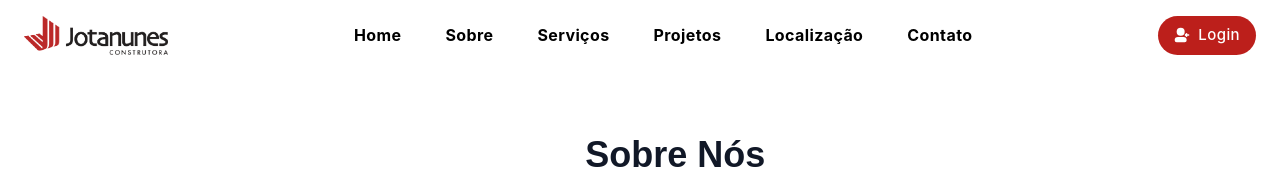
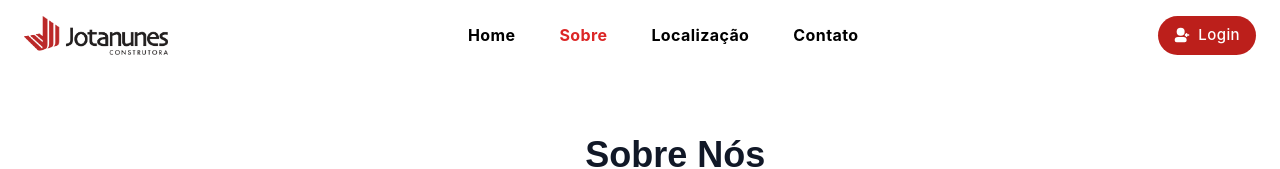
Before and after one commit to Squad-15/front_end, a Next.js app: page /about in a window 1280 px wide. Shown: the top 169 px of the page. Built offline with nearby package versions, Linux system fonts and the light colour scheme; grey boxes are pictures that could not be loaded.

Commit message:
feature: Foi adicionando alguns detalhes finais na tela de landing page

```diff
--- a/src/app/about/page.tsx
+++ b/src/app/about/page.tsx
@@ -5,7 +5,7 @@ export default function AboutPage() {
       <div className="py-16 bg-white font-poppins" >
         <div className="container m-auto px-6 text-gray-600 md:px-12 xl:px-6">
           <div className="space-y-6 md:space-y-0 md:flex md:gap-6 lg:items-center lg:gap-12">
-            <div className="md:5/12 lg:w-5/12">
+            <div className="md:5/12 lg:w-5/12 hidden md:block">
               <img
                 src="/assets/img/jotinha_mascote_3.png"
                 alt="Mascote Jotanunes"
--- a/src/app/components/Header/index.tsx
+++ b/src/app/components/Header/index.tsx
@@ -1,12 +1,106 @@
+// 'use client';
+// import Link from 'next/link';
+// import { useState } from 'react';
+
+// export const Header = () => {
+//   const [isMenuOpen, setIsMenuOpen] = useState(false);
+
+//   const handleToggleMenu = () => setIsMenuOpen(!isMenuOpen);
+//   const handleCloseMenu = () => setIsMenuOpen(false);
+
+//   return (
+//     <>
+//       {isMenuOpen && (
+//         <div
+//           className="fixed inset-0 bg-black opacity-50 z-40 lg:hidden"
+//           onClick={handleCloseMenu}
+//         />
+//       )}
+
+//       <header className="flex py-4 px-4 sm:px-6 bg-white min-h-[70px] tracking-wide relative z-50 mb-6 md:mb-0">
+//         <div className="flex flex-wrap items-center justify-between gap-4 w-full max-w-screen-xl mx-auto">
+
+//           <Link href="#" className="max-sm:hidden">
+//             <img width={144} height={40} className="w-36" alt="logo" src="assets/img/logo.png" />
+//           </Link>
+
+//           <Link href="#" className="hidden max-sm:block">
+//             <img width={144} height={40} className="w-36" alt="logo" src="assets/img/logo.png" />
+//           </Link>
+
+//           <div className={`${isMenuOpen ? 'block' : 'hidden'} max-lg:fixed max-lg:bg-white max-lg:w-1/2 max-lg:min-w-[300px] max-lg:top-0 max-lg:left-0 max-lg:p-6 max-lg:h-full max-lg:shadow-md max-lg:overflow-auto z-50 lg:block`}>
+//             <button
+//               onClick={handleCloseMenu}
+//               className="lg:hidden fixed top-2 right-4 z-[100] rounded-full bg-white w-9 h-9 flex items-center justify-center border"
+//             >
+//               X
+//             </button>
+
+//             <ul className="lg:flex gap-x-5 max-lg:space-y-3">
+//               <li className="mb-6 hidden max-lg:block">
+//                 <Link href="#">
+//                   <img width={144} height={40} className="w-36" alt="logo" src="assets/img/logo.png" />
+//                 </Link>
+//               </li>
+//               {[
+//                 { href: '/', label: 'Home' },
+//                 { href: '/about', label: 'Sobre' },
+//                 { href: '/location', label: 'Localização' },
+//                 { href: '/contact', label: 'Contato' },
+//               ].map((item, i) => (
+//                 <li key={i} className="max-lg:border-b max-lg:py-3 px-3">
+//                   <Link href={item.href} className="hover:text-red-600 font-bold block text-h6" onClick={handleCloseMenu}>
+//                     {item.label}
+//                   </Link>
+//                 </li>
+//               ))}
+//             </ul>
+//           </div>
+
+//           <div className="flex items-center max-lg:ml-auto space-x-4">
+//           <Link href="/login" passHref>
+//             <div className="bg-primary hover:bg-red-600 px-4 py-2 rounded-full text-white text-[15px] font-medium flex items-center justify-center gap-2 cursor-pointer">
+//               <svg xmlns="http://www.w3.org/2000/svg" viewBox="0 0 24 24"
+//                 className="fill-white inline w-4 h-4">
+//                 <circle cx="10" cy="7" r="6" />
+//                 <path d="M14 15H6a5 5 0 0 0-5 5 3 3 0 0 0 3 3h12a3 3 0 0 0 3-3 5 5 0 0 0-5-5zm8-4h-2.59l.3-.29a1 1 0 0 0-1.42-1.42l-2 2a1 1 0 0 0 0 1.42l2 2a1 1 0 0 0 1.42 0 1 1 0 0 0 0-1.42l-.3-.29H22a1 1 0 0 0 0-2z" />
+//               </svg>
+//               Login
+//             </div>
+//           </Link>
+
+//             <button onClick={handleToggleMenu} className="lg:hidden">
+//               <svg className="w-7 h-7" fill="#000" viewBox="0 0 20 20">
+//                 <path fillRule="evenodd"
+//                   d="M3 5a1 1 0 011-1h12a1 1 0 110 2H4a1 1 0 01-1-1zM3 10a1 1 0 011-1h12a1 1 0 110 2H4a1 1 0 01-1-1zM3 15a1 1 0 011-1h12a1 1 0 110 2H4a1 1 0 01-1-1z"
+//                   clipRule="evenodd"></path>
+//               </svg>
+//             </button>
+//           </div>
+//         </div>
+//       </header>
+//     </>
+//   );
+// };
+
 'use client';
 import Link from 'next/link';
 import { useState } from 'react';
+import { usePathname } from 'next/navigation';
 
 export const Header = () => {
   const [isMenuOpen, setIsMenuOpen] = useState(false);
+  const pathname = usePathname();
 
   const handleToggleMenu = () => setIsMenuOpen(!isMenuOpen);
   const handleCloseMenu = () => setIsMenuOpen(false);
+
+  const menuItems = [
+    { href: '/', label: 'Home' },
+    { href: '/about', label: 'Sobre' },
+    { href: '/location', label: 'Localização' },
+    { href: '/contact', label: 'Contato' },
+  ];
 
   return (
     <>
@@ -42,20 +136,22 @@ export const Header = () => {
                   <img width={144} height={40} className="w-36" alt="logo" src="assets/img/logo.png" />
                 </Link>
               </li>
-              {[
-                { href: '/', label: 'Home' },
-                { href: '/about', label: 'Sobre' },
-                { href: '/service', label: 'Serviços' },
-                { href: '/projects', label: 'Projetos' },
-                { href: '/location', label: 'Localização' },
-                { href: '/contact', label: 'Contato' },
-              ].map((item, i) => (
+              {menuItems.map((item, i) => {
+                const isActive = pathname === item.href;
+                return (
                   <li key={i} className="max-lg:border-b max-lg:py-3 px-3">
-                  <Link href={item.href} className="hover:text-red-600 font-bold block text-h6" onClick={handleCloseMenu}>
+                    <Link
+                      href={item.href}
+                      className={`hover:text-red-600 font-bold block text-h6 ${
+                        isActive ? 'text-red-600' : ''
+                      }`}
+                      onClick={handleCloseMenu}
+                    >
                       {item.label}
                     </Link>
                   </li>
-              ))}
+                );
+              })}
             </ul>
           </div>
 
```
Lines whose indentation alone changed are shown as unchanged.
